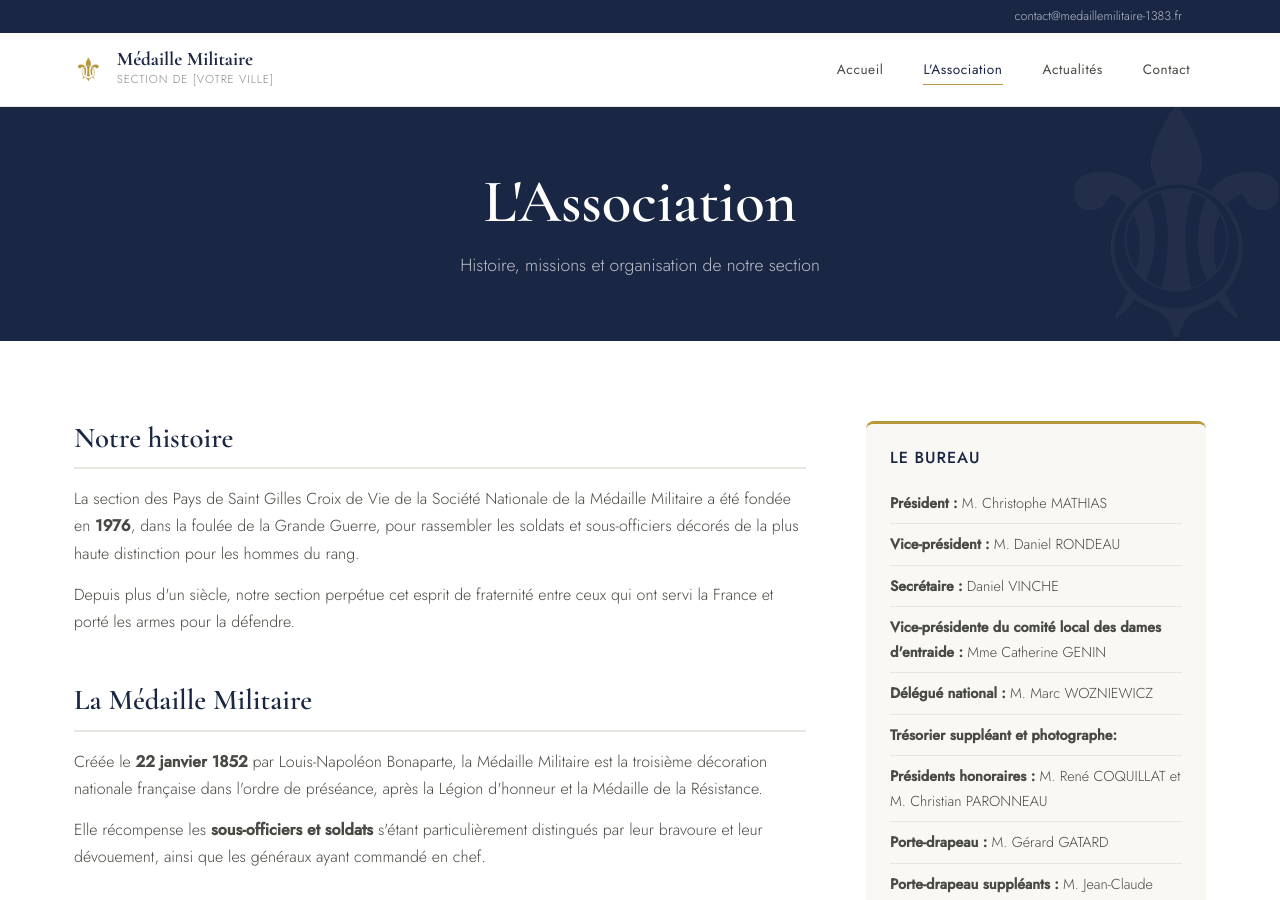
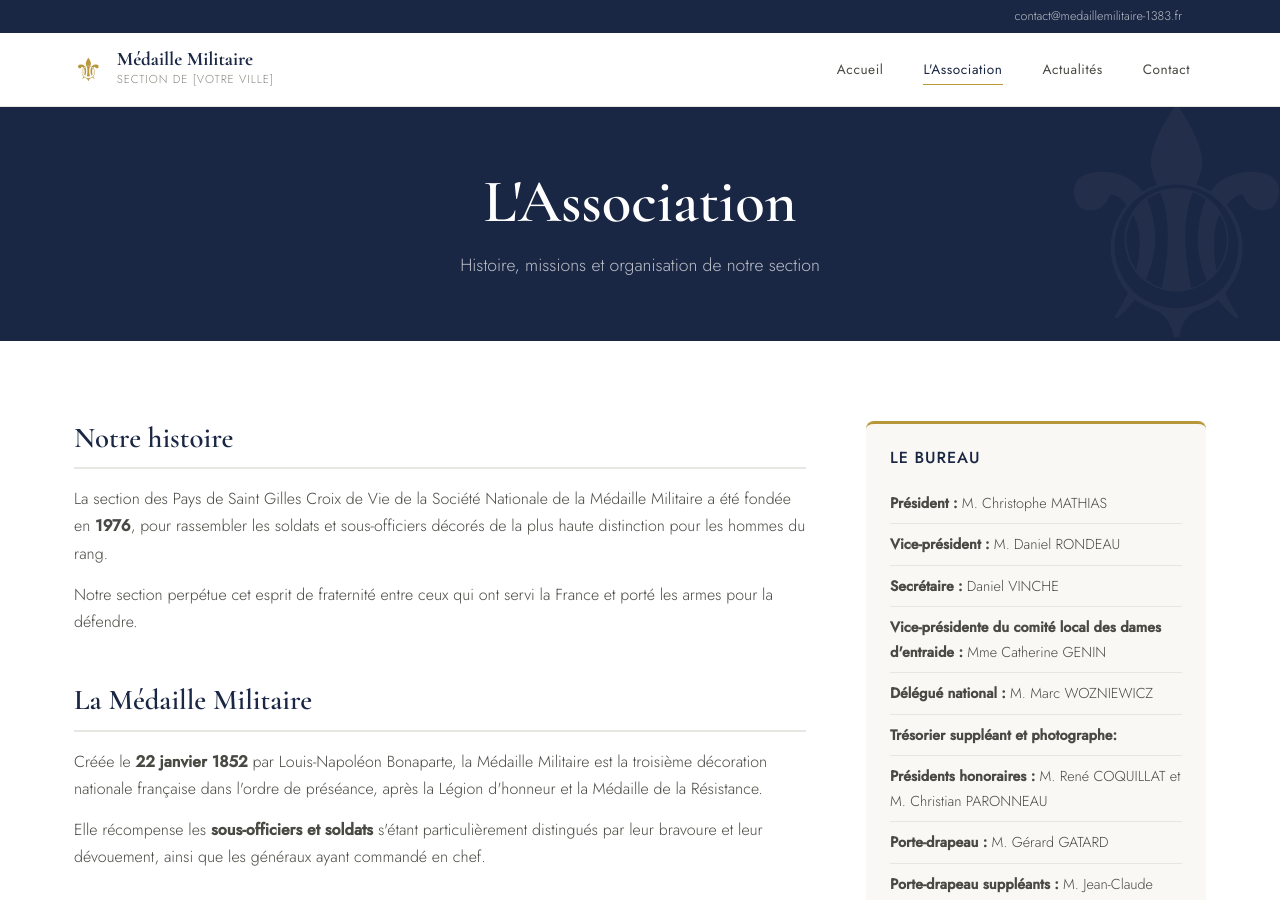
Before and after one commit to M3ph1s85/medaille-militaire, a Jekyll site: the page built from association.md, in a window 1280 px wide and 900 px high. Built offline with Jekyll 4.4.1, drawn with Linux system fonts in a browser that asks for light colours.

Commit message:
Update association.md

```diff
--- a/association.md
+++ b/association.md
@@ -18,8 +18,8 @@ permalink: /association/
 
       <div class="content-block">
         <h2>Notre histoire</h2>
-        <p>La section des Pays de Saint Gilles Croix de Vie de la Société Nationale de la Médaille Militaire a été fondée en <strong>1976</strong>, dans la foulée de la Grande Guerre, pour rassembler les soldats et sous-officiers décorés de la plus haute distinction pour les hommes du rang.</p>
-        <p>Depuis plus d'un siècle, notre section perpétue cet esprit de fraternité entre ceux qui ont servi la France et porté les armes pour la défendre.</p>
+        <p>La section des Pays de Saint Gilles Croix de Vie de la Société Nationale de la Médaille Militaire a été fondée en <strong>1976</strong>, pour rassembler les soldats et sous-officiers décorés de la plus haute distinction pour les hommes du rang.</p>
+        <p>Notre section perpétue cet esprit de fraternité entre ceux qui ont servi la France et porté les armes pour la défendre.</p>
       </div>
 
       <div class="content-block">
```
